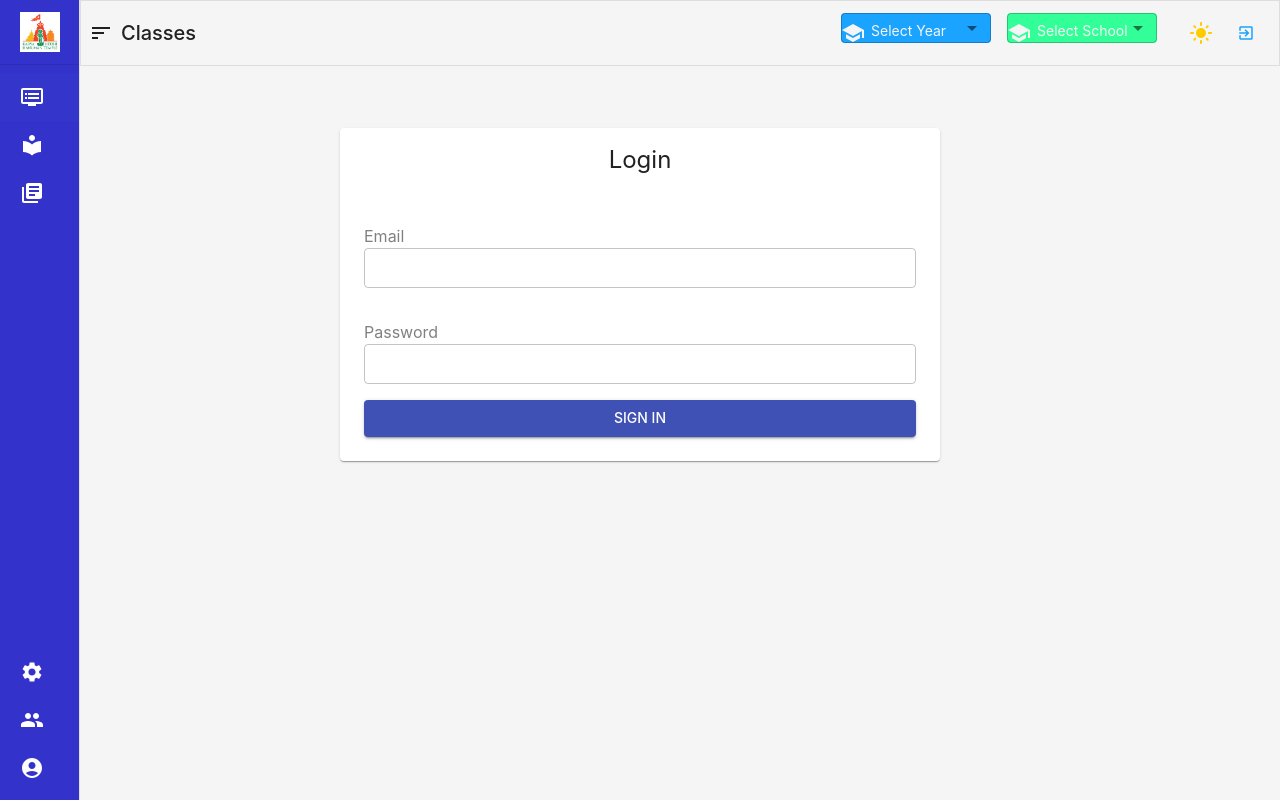
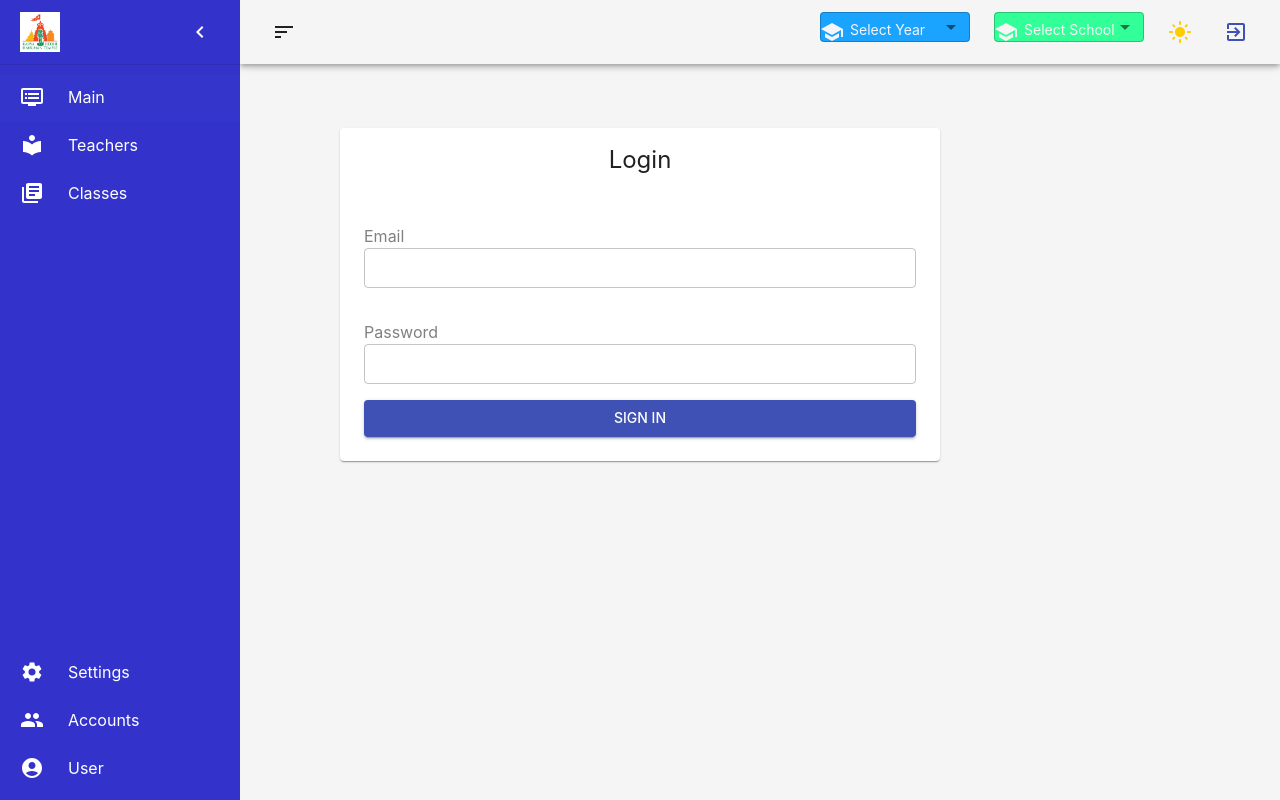
Before and after one commit to Pranavkotesh/Classes-Management-App, a React (Create React App) app in the folder web/classes-management/: page / in a window 1280 px wide. Built offline with nearby package versions, Linux system fonts and the light colour scheme.

Commit message:
added navbar title dynamically and few other changes

```diff
--- a/web/classes-management/src/shared/components/app-main-bar/AppMainBar.jsx
+++ b/web/classes-management/src/shared/components/app-main-bar/AppMainBar.jsx
@@ -13,32 +13,42 @@ import ExitToAppOutlinedIcon from "@mui/icons-material/ExitToAppOutlined";
 import MiniDrawer from "../app-drawer-component/AppDrawerComponent";
 // import { useTheme } from "@emotion/react";
 import { useTheme, makeStyles, createStyles } from "@mui/styles";
+import { THEME } from "../../../styles";
+import { useLocation } from "react-router-dom";
 
 const schools = ["abc", "def", "ghi"];
 const years = ["2015", "2016", "2017", "2018"];
 const openDrawerWidth = 240;
-const closeDrawerWidth = 80;
+const closeDrawerWidth = 72;
+const TITLE_DICT = {
+  "/main": "Main",
+  "/teachers": "Teachers",
+  "/classes": "Classes",
+};
 
-// function useWidth() {
-//   const theme = useTheme();
-//   const keys = [...theme.breakpoints.keys].reverse();
-//   return (
-//     keys.reduce((output, key) => {
-//       // eslint-disable-next-line react-hooks/rules-of-hooks
-//       const matches = useMediaQuery(theme.breakpoints.up(key));
-//       return !output && matches ? key : output;
-//     }, null) || "md"
-//   );
-// }
+function useWidth() {
+  const theme = useTheme();
+  const keys = [...theme.breakpoints.keys].reverse();
+  return (
+    keys.reduce((output, key) => {
+      // eslint-disable-next-line react-hooks/rules-of-hooks
+      const matches = useMediaQuery(theme.breakpoints.up(key));
+      return !output && matches ? key : output;
+    }, null) || "md"
+  );
+}
 
 function AppMainBar() {
   // custom hooks
-  const width = "md";
-  // const width = useWidth();
-  // console.log("width", width);
+  const width = useWidth();
+  console.log("width", width);
 
-  const [open, setOpen] = React.useState(false);
-  const [title, setTitle] = React.useState("Classes");
+  const [open, setOpen] = React.useState(
+    width === "xs" || width === "sm" ? false : true
+  );
+
+  const location = useLocation();
+
   const isTokenExpired = () => {
     return false;
   };
@@ -51,6 +61,20 @@ function AppMainBar() {
 
   const classes = styles();
 
+  const getAppBarClassName = () => {
+    let className = classes.appBar;
+    if (open) {
+      className = classes.appBarShift;
+    } else {
+      if (["sm", "xs"].includes(width)) className = classes.appBarShiftSmXs;
+    }
+    return className;
+  };
+
+  const getTitle = () => {
+    return TITLE_DICT[location.pathname];
+  };
+
   return (
     <>
       {!isTokenExpired() ? (
@@ -58,7 +82,7 @@ function AppMainBar() {
           <AppBar
             color="default"
             position="fixed"
-            className={`${classes.appBar} ${open && classes.appBarShift}`}
+            className={`${getAppBarClassName()}`}
           >
             <Toolbar
               disableGutters={!open}
@@ -82,13 +106,13 @@ function AppMainBar() {
                 noWrap
                 className={`${classes.title}`}
               >
-                {title}
+                {getTitle()}
               </Typography>
               <Grid
                 container
                 alignItems="center"
                 justifyContent="end"
-                spacing={1}
+                spacing={2}
                 style={{ width: "auto" }}
               >
                 <Grid item>
@@ -112,10 +136,7 @@ function AppMainBar() {
                 <Grid item>
                   <IconButton
                     sx={{
-                      marginLeft: 2,
                       color: "#ffcc00",
-                      fontSize: 18,
-                      fontWeight: "bold",
                     }}
                   >
                     <LightModeIcon />
@@ -125,10 +146,7 @@ function AppMainBar() {
                   <IconButton>
                     <ExitToAppOutlinedIcon
                       sx={{
-                        color: "#1aa3ff",
-                        fontSize: 18,
-                        fontWeight: "bold",
-                        marginRight: -1,
+                        color: THEME.palette.primary.main,
                       }}
                     />
                   </IconButton>
@@ -241,7 +259,8 @@ const styles = makeStyles((theme) =>
       display: "flex",
     },
     toolbar: {
-      paddingRight: 24, // keep right padding when drawer closed
+      paddingRight: 16, // keep right padding when drawer closed
+      paddingLeft: 16,
     },
     toolbarIcon: {
       ...theme.mixins.toolbar,
@@ -270,6 +289,14 @@ const styles = makeStyles((theme) =>
         duration: theme.transitions.duration.enteringScreen,
       })} !important`,
     },
+    appBarShiftSmXs: {
+      marginLeft: 0,
+      width: `100% !important`,
+      transition: `${theme.transitions.create(["width", "margin"], {
+        easing: theme.transitions.easing.sharp,
+        duration: theme.transitions.duration.leavingScreen,
+      })} !important`,
+    },
     menuButton: {
       marginLeft: 12,
       marginRight: 36,
@@ -295,6 +322,7 @@ const styles = makeStyles((theme) =>
         easing: theme.transitions.easing.sharp,
         duration: theme.transitions.duration.enteringScreen,
       })} !important`,
+      border: "none !important",
     },
     drawerPaperClose: {
       width: closeDrawerWidth,
```
